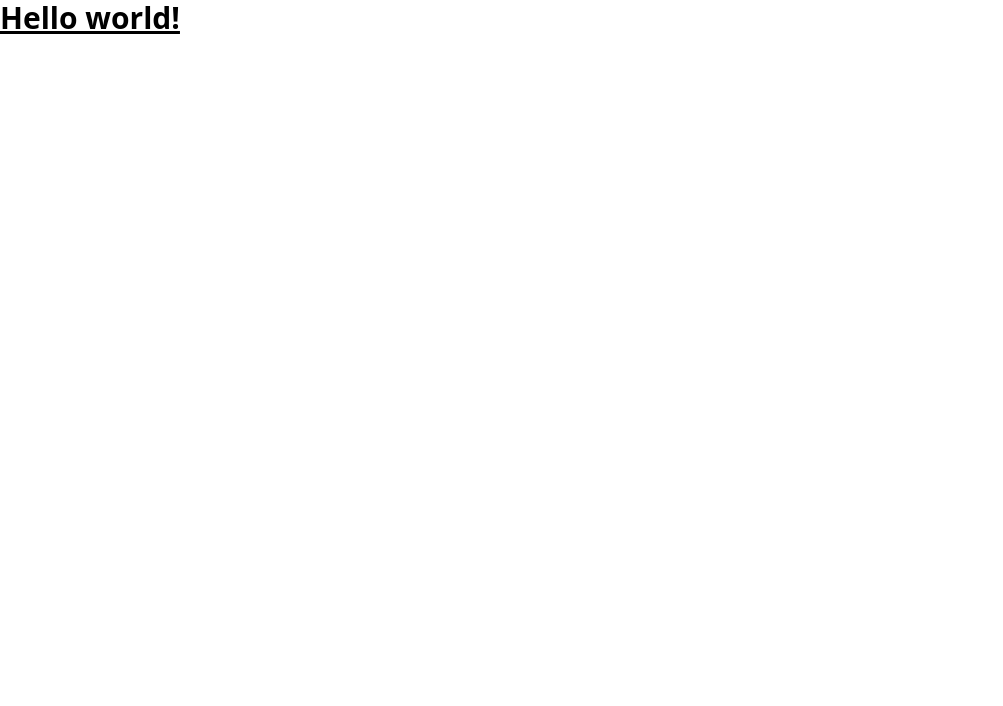
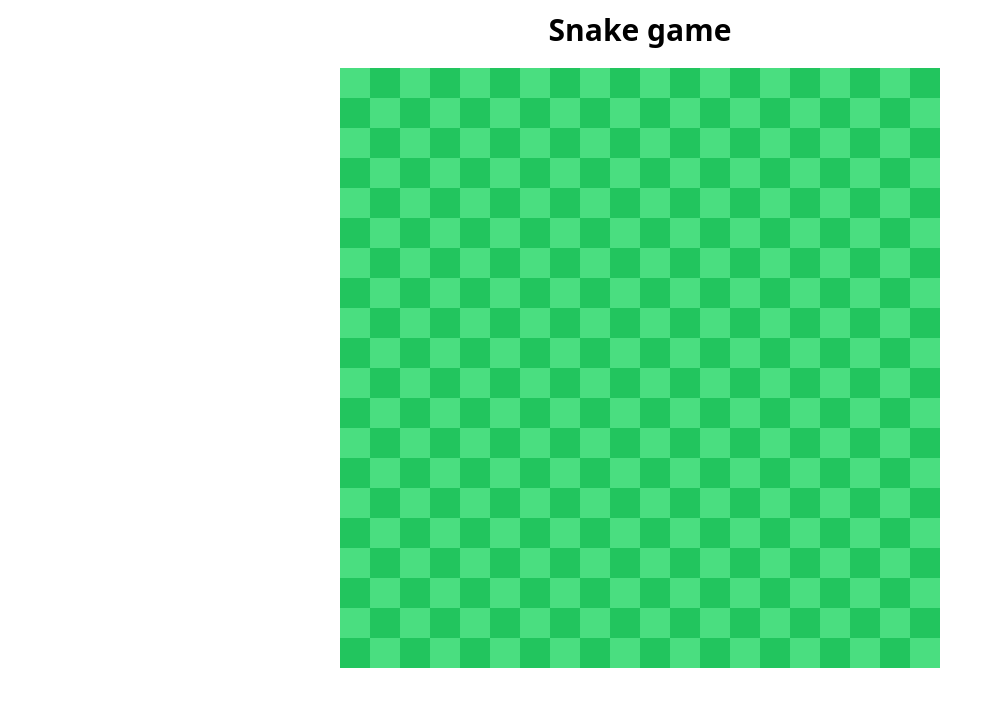
Before and after one commit to SkOor17/snake, a website with bundled scripts: page src/index.html in a window 1280 px wide. Shown: the whole page, without its empty margins (0-1003 px from the left). Built offline with nearby package versions, Linux system fonts and the light colour scheme.

Commit message:
drawBoard

```diff
--- a/src/index.html
+++ b/src/index.html
@@ -7,8 +7,17 @@
     <link href="./output.css" rel="stylesheet">
 </head>
 <body>
-    <h1 class="text-3xl font-bold underline">
-        Hello world!
-    </h1>
+    <div id="game-wrapper" class="w-full h-screen flex justify-center p-3">
+        <div id="game-screen" class="w-full h-screen flex flex-col items-center gap-5">
+            <h1 class="w-fit font-bold text-3xl">
+                Snake game
+            </h1>
+            <div id="game-board" class="w-[75vh] h-[75vh]">
+
+            </div>
+        </div>
+    </div>
+
+<script type="module" src="./script/main.js"></script>
 </body>
 </html>
--- /dev/null
+++ b/src/script/Board.js
@@ -0,0 +1,50 @@
+export class Board {
+
+    constructor(nbTileX, nbTileY) {
+        this._nbTileX = nbTileX;
+        this._nbTileY = nbTileY;
+
+        // 0: case vide, 1: serpent, 2: objet
+        this._boardList = [];
+
+        for (let i = 0; i < nbTileY; i++) {
+            const row = [];
+            for (let j = 0; j < nbTileX; j++) {
+                row.push(0);
+            }
+            this._boardList.push(row);
+        }
+    }
+
+    drawBoard() {
+        const gameBoard = document.getElementById("game-board")
+
+        const widthBoard = gameBoard.offsetWidth;
+        const heightBoard = gameBoard.offsetHeight;
+
+        const widthCase = widthBoard/this._nbTileX;
+        const heightCase = heightBoard/this._nbTileY;
+
+        for (let y = 0; y < this._nbTileY; y++) {
+            const row = document.createElement("div");
+            row.classList = `w-full flex`;
+            row.style.height = `${heightCase}px`;
+            gameBoard.appendChild(row);
+
+            for (let x = 0; x < this._nbTileX; x++) {
+                const node = document.createElement("div");
+                node.style.height = `${heightCase}px`;
+                node.style.width = `${widthCase}px`;
+
+                // case vide
+                if (this._boardList[y][x]===0) {
+                    const color = (x+y)%2==0 ? "bg-green-400" : "bg-green-500";
+                    node.classList = `${color}`;
+                }
+
+                row.appendChild(node);
+            }
+        }
+
+    }
+}
--- /dev/null
+++ b/src/script/main.js
@@ -0,0 +1,4 @@
+import { Board } from "./Board.js";
+
+const board = new Board(20, 20)
+board.drawBoard()
```
Also changed, not shown: src/output.css.
